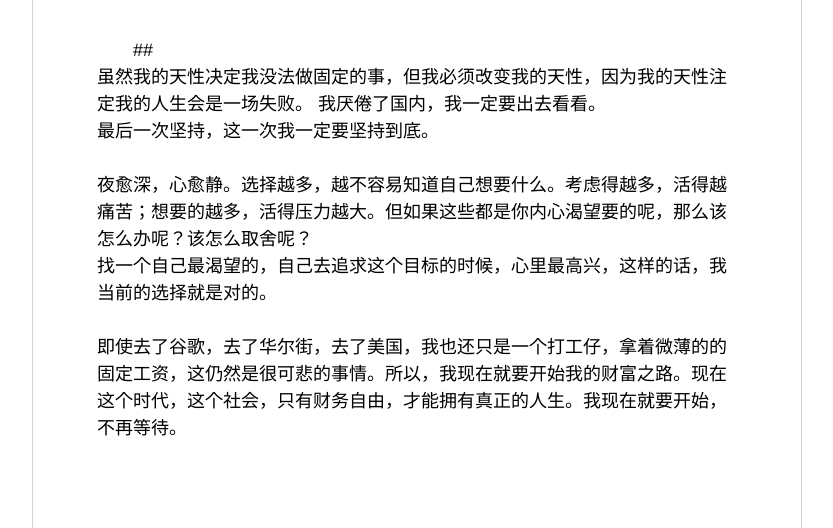
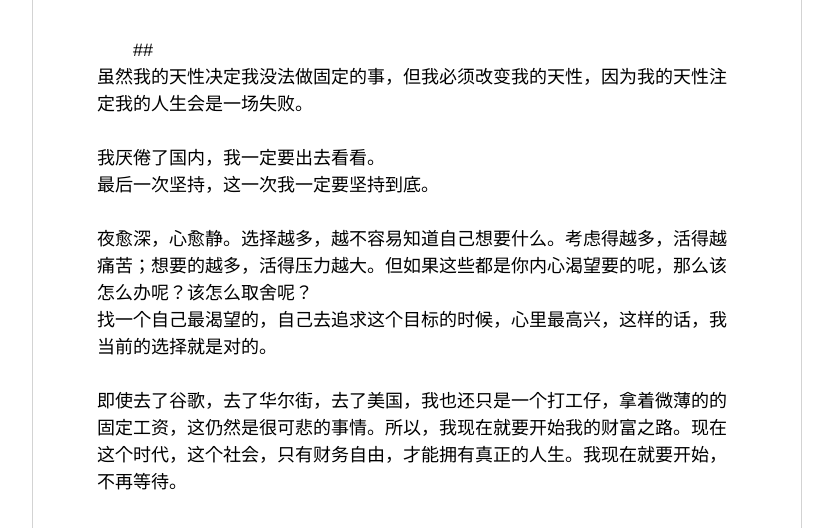
Before and after one commit to pulusite/pulusite.github.io, a plain HTML site: page 2017/09/07/the-last-persistence/index.html in a window 1280 px wide. Shown: the part 146-674 px from the top of the page, without its empty margins (224-1057 px from the left). Drawn offline with Linux system fonts and the light colour scheme; a script that the page names is missing.

Commit message:
Site updated: 2017-09-24 01:13:34

```diff
--- a/2017/09/07/the-last-persistence/index.html
+++ b/2017/09/07/the-last-persistence/index.html
@@ -24,7 +24,7 @@
 <body>
 
 <h2 class="title">夜深人静</h2>
-<p>##<br>    虽然我的天性决定我没法做固定的事，但我必须改变我的天性，因为我的天性注定我的人生会是一场失败。    我厌倦了国内，我一定要出去看看。<br>    最后一次坚持，这一次我一定要坚持到底。<br><br>    夜愈深，心愈静。选择越多，越不容易知道自己想要什么。考虑得越多，活得越痛苦；想要的越多，活得压力越大。但如果这些都是你内心渴望要的呢，那么该怎么办呢？该怎么取舍呢？<br>    找一个自己最渴望的，自己去追求这个目标的时候，心里最高兴，这样的话，我当前的选择就是对的。<br><br>    即使去了谷歌，去了华尔街，去了美国，我也还只是一个打工仔，拿着微薄的的固定工资，这仍然是很可悲的事情。所以，我现在就要开始我的财富之路。现在这个时代，这个社会，只有财务自由，才能拥有真正的人生。我现在就要开始，不再等待。</p>
+<p>##<br>    虽然我的天性决定我没法做固定的事，但我必须改变我的天性，因为我的天性注定我的人生会是一场失败。<br><br>    我厌倦了国内，我一定要出去看看。<br>    最后一次坚持，这一次我一定要坚持到底。<br><br>    夜愈深，心愈静。选择越多，越不容易知道自己想要什么。考虑得越多，活得越痛苦；想要的越多，活得压力越大。但如果这些都是你内心渴望要的呢，那么该怎么办呢？该怎么取舍呢？<br>    找一个自己最渴望的，自己去追求这个目标的时候，心里最高兴，这样的话，我当前的选择就是对的。<br><br>    即使去了谷歌，去了华尔街，去了美国，我也还只是一个打工仔，拿着微薄的的固定工资，这仍然是很可悲的事情。所以，我现在就要开始我的财富之路。现在这个时代，这个社会，只有财务自由，才能拥有真正的人生。我现在就要开始，不再等待。</p>
 
 
 <!--<a href="http://litart.cc/2017/09/07/the-last-persistence/#disqus_thread" class="article-comment-link">Comments</a>-->
```
